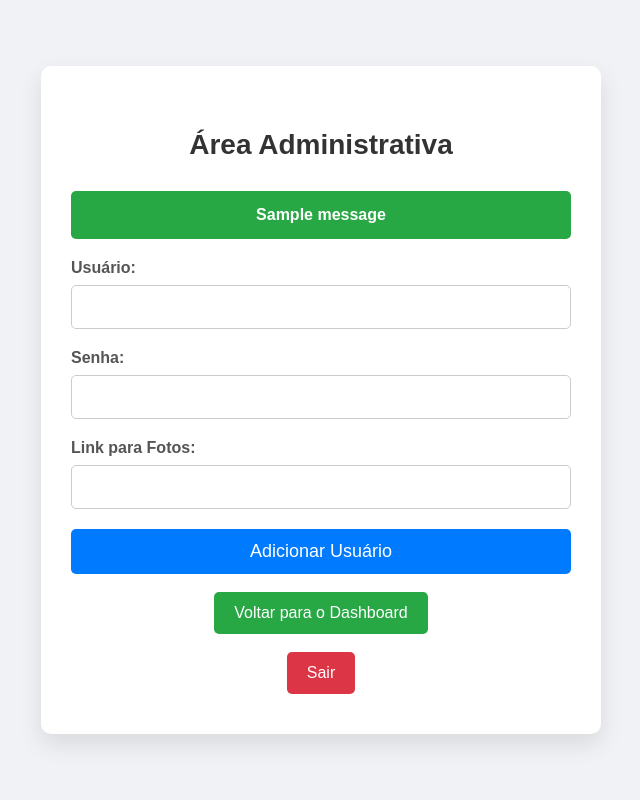
After one commit to lucasrbarros/produza, a Flask app: page /admin in a window 1280 px wide. The commit adds this page. Shown: the whole page, without its empty margins (319-959 px from the left). Run offline with Flask 3, Linux system fonts and the light colour scheme; the visitor is signed in with stand-in values (Sample User, id 1); tables that the repository leaves empty hold one stand-in row (values such as "Sample post"); one stand-in notice (Sample message) is shown.

Commit message:
adiçao de tela de cadastro de usuários

```diff
--- a/app.py
+++ b/app.py
@@ -1,11 +1,13 @@
-from flask import Flask, render_template, request, redirect, url_for
+# app.py
+
+from flask import Flask, render_template, request, redirect, url_for, flash
 from flask_login import LoginManager, login_user, logout_user, login_required, current_user
 from auth import authenticate_user
 from models import User
 from database import initialize_db
 
 app = Flask(__name__)
-app.secret_key = 'your_secret_key'
+app.secret_key = 'your_secret_key'  # Substitua por uma chave secreta real
 
 # Inicializar Flask-Login
 login_manager = LoginManager()
@@ -20,7 +22,7 @@ def load_user(user_id):
 
 @app.route('/')
 def home():
-    return render_template('login.html')
+    return redirect(url_for('login'))
 
 @app.route('/login', methods=['GET', 'POST'])
 def login():
@@ -30,9 +32,10 @@ def login():
         user = authenticate_user(username, password)
         if user:
             login_user(user)
+            flash('Login realizado com sucesso!', 'success')
             return redirect(url_for('dashboard'))
         else:
-            return 'Login inválido'
+            flash('Login inválido. Verifique seu usuário e senha.', 'danger')
     return render_template('login.html')
 
 @app.route('/dashboard')
@@ -44,7 +47,29 @@ def dashboard():
 @login_required
 def logout():
     logout_user()
+    flash('Você saiu com sucesso.', 'success')
     return redirect(url_for('login'))
+
+# Rota da Área Administrativa
+@app.route('/admin', methods=['GET', 'POST'])
+@login_required
+def admin():
+    # Opcional: Verificar se o usuário é admin
+    # Por simplicidade, permitiremos que qualquer usuário logado acesse a área administrativa
+    if request.method == 'POST':
+        username = request.form['username']
+        password = request.form['password']
+        drive_link = request.form['drive_link']
+
+        # Inserir o novo usuário
+        success = User.create(username, password, drive_link)
+        if success:
+            flash(f'Usuário {username} adicionado com sucesso!', 'success')
+            return redirect(url_for('admin'))
+        else:
+            flash(f'Erro: O usuário {username} já existe.', 'danger')
+
+    return render_template('admin.html')
 
 if __name__ == '__main__':
     app.run(debug=True)
--- a/database.py
+++ b/database.py
@@ -1,18 +1,22 @@
+# database.py
+
 import sqlite3
 
 def get_db_connection():
-    conn = sqlite3.connect('database.db')
+    conn = sqlite3.connect('users.db')
     conn.row_factory = sqlite3.Row
     return conn
 
 def initialize_db():
     conn = get_db_connection()
-    with conn:
-        conn.execute('''
-            CREATE TABLE IF NOT EXISTS users (
-                username TEXT PRIMARY KEY,
-                password TEXT NOT NULL,
-                drive_link TEXT NOT NULL
-            )
-        ''')
+    cursor = conn.cursor()
+    # Cria a tabela de usuários se não existir
+    cursor.execute('''
+        CREATE TABLE IF NOT EXISTS users (
+            username TEXT PRIMARY KEY,
+            password TEXT NOT NULL,
+            drive_link TEXT NOT NULL
+        )
+    ''')
+    conn.commit()
     conn.close()
--- a/models.py
+++ b/models.py
@@ -1,9 +1,11 @@
+# models.py
+
 from flask_login import UserMixin
 from database import get_db_connection
 
 class User(UserMixin):
     def __init__(self, username, password, drive_link):
-        self.id = username
+        self.id = username  # Usando 'username' como ID
         self.password = password
         self.drive_link = drive_link
 
@@ -15,3 +17,16 @@ class User(UserMixin):
         if user_row:
             return User(user_row['username'], user_row['password'], user_row['drive_link'])
         return None
+
+    @staticmethod
+    def create(username, password, drive_link):
+        conn = get_db_connection()
+        try:
+            conn.execute('INSERT INTO users (username, password, drive_link) VALUES (?, ?, ?)',
+                         (username, password, drive_link))
+            conn.commit()
+            return True
+        except sqlite3.IntegrityError:
+            return False
+        finally:
+            conn.close()
--- a/static/css/style.css
+++ b/static/css/style.css
@@ -1,7 +1,9 @@
+/* static/css/style.css */
+
 /* Estilos globais */
 body {
-    font-family: Arial, sans-serif;
-    background-color: #f4f4f4;
+    font-family: 'Arial', sans-serif;
+    background-color: #f0f2f5;
     margin: 0;
     padding: 0;
     display: flex;
@@ -10,64 +12,79 @@ body {
     height: 100vh;
 }
 
+/* Container principal */
 .container {
+    background-color: #fff;
+    padding: 40px 30px;
+    border-radius: 10px;
+    box-shadow: 0 10px 25px rgba(0, 0, 0, 0.1);
+    width: 100%;
     max-width: 500px;
-    width: 100%;
-    margin: 20px auto;
-    padding: 20px;
-    background-color: #fff;
-    box-shadow: 0 4px 8px rgba(0, 0, 0, 0.1);
-    border-radius: 8px;
+    text-align: center;
 }
 
 /* Títulos */
-h1, h2 {
-    text-align: center;
+h2 {
     color: #333;
+    margin-bottom: 30px;
+    font-size: 28px;
 }
 
 /* Formulários */
-form {
-    display: flex;
-    flex-direction: column;
+.form-group {
+    margin-bottom: 20px;
+    text-align: left;
 }
 
 label {
-    margin-bottom: 5px;
-    color: #333;
+    display: block;
+    margin-bottom: 8px;
+    color: #555;
     font-weight: bold;
 }
 
-input[type="text"], input[type="password"] {
-    padding: 10px;
-    margin-bottom: 15px;
+input[type="text"],
+input[type="password"] {
+    width: 100%;
+    padding: 12px 15px;
     border: 1px solid #ccc;
-    border-radius: 4px;
+    border-radius: 5px;
     font-size: 16px;
-    width: 100%;
+    box-sizing: border-box;
+    transition: border-color 0.3s;
 }
 
-input[type="submit"] {
-    padding: 10px;
+input[type="text"]:focus,
+input[type="password"]:focus {
+    border-color: #007bff;
+    outline: none;
+}
+
+/* Botões */
+button {
+    width: 100%;
+    padding: 12px 15px;
     background-color: #007bff;
     color: white;
     border: none;
-    border-radius: 4px;
+    border-radius: 5px;
+    font-size: 18px;
     cursor: pointer;
-    font-size: 16px;
+    transition: background-color 0.3s;
 }
 
-input[type="submit"]:hover {
+button:hover {
     background-color: #0056b3;
 }
 
-/* Mensagens de alerta */
+/* Mensagens de Flash */
 .flash-message {
-    padding: 10px;
-    margin-bottom: 15px;
-    border-radius: 4px;
+    padding: 15px;
+    margin-bottom: 20px;
+    border-radius: 5px;
     color: white;
     font-weight: bold;
+    text-align: center;
 }
 
 .flash-message.success {
@@ -78,59 +95,26 @@ input[type="submit"]:hover {
     background-color: #dc3545;
 }
 
-/* Botões */
-button {
-    padding: 10px 15px;
-    background-color: #007bff;
+/* Botões de Link */
+.btn-link, .btn-logout {
+    display: inline-block;
+    padding: 12px 20px;
+    background-color: #28a745;
     color: white;
-    border: none;
-    border-radius: 4px;
-    cursor: pointer;
+    text-decoration: none;
+    border-radius: 5px;
     font-size: 16px;
+    transition: background-color 0.3s;
 }
 
-button:hover {
-    background-color: #0056b3;
-}
-
-/* Tabela de Usuários */
-table {
-    width: 100%;
-    border-collapse: collapse;
-    margin-top: 20px;
-}
-
-table th, table td {
-    padding: 10px;
-    border: 1px solid #ccc;
-    text-align: center;
-}
-
-table th {
-    background-color: #007bff;
-    color: white;
-}
-
-table td {
-    background-color: #f9f9f9;
-}
-
-.link-button {
-    display: inline-block;
-    padding: 10px 15px;
-    background-color: #28a745;
-    color: white;
-    border-radius: 4px;
-    text-decoration: none;
-}
-
-.link-button:hover {
+.btn-link:hover, .btn-logout:hover {
     background-color: #218838;
 }
 
-/* Footer (caso precise) */
-footer {
-    text-align: center;
-    margin-top: 20px;
-    color: #555;
+.btn-logout {
+    background-color: #dc3545;
 }
+
+.btn-logout:hover {
+    background-color: #c82333;
+}
--- /dev/null
+++ b/templates/admin.html
@@ -0,0 +1,45 @@
+<!-- templates/admin.html -->
+
+<!DOCTYPE html>
+<html lang="pt-BR">
+<head>
+    <meta charset="UTF-8">
+    <meta name="viewport" content="width=device-width, initial-scale=1.0">
+    <title>Área Administrativa</title>
+    <link rel="stylesheet" href="{{ url_for('static', filename='css/style.css') }}">
+</head>
+<body>
+    <div class="container">
+        <h2>Área Administrativa</h2>
+
+        {% with messages = get_flashed_messages(with_categories=true) %}
+            {% if messages %}
+                {% for category, message in messages %}
+                    <div class="flash-message {{ category }}">{{ message }}</div>
+                {% endfor %}
+            {% endif %}
+        {% endwith %}
+
+        <form method="POST" action="{{ url_for('admin') }}">
+            <div class="form-group">
+                <label for="username">Usuário:</label>
+                <input type="text" name="username" id="username" required>
+            </div>
+            <div class="form-group">
+                <label for="password">Senha:</label>
+                <input type="password" name="password" id="password" required>
+            </div>
+            <div class="form-group">
+                <label for="drive_link">Link para Fotos:</label>
+                <input type="text" name="drive_link" id="drive_link" required>
+            </div>
+            <button type="submit">Adicionar Usuário</button>
+        </form>
+
+        <br>
+        <a href="{{ url_for('dashboard') }}" class="btn-link">Voltar para o Dashboard</a>
+        <br><br>
+        <a href="{{ url_for('logout') }}" class="btn-logout">Sair</a>
+    </div>
+</body>
+</html>
```
Also changed, not shown: add_user.py (added, +27 -0 lines), auth.py (+2 -7 lines), drive.py (deleted, +0 -15 lines), templates/cadastro.html (deleted, +0 -31 lines), database.db, users.db (added).
